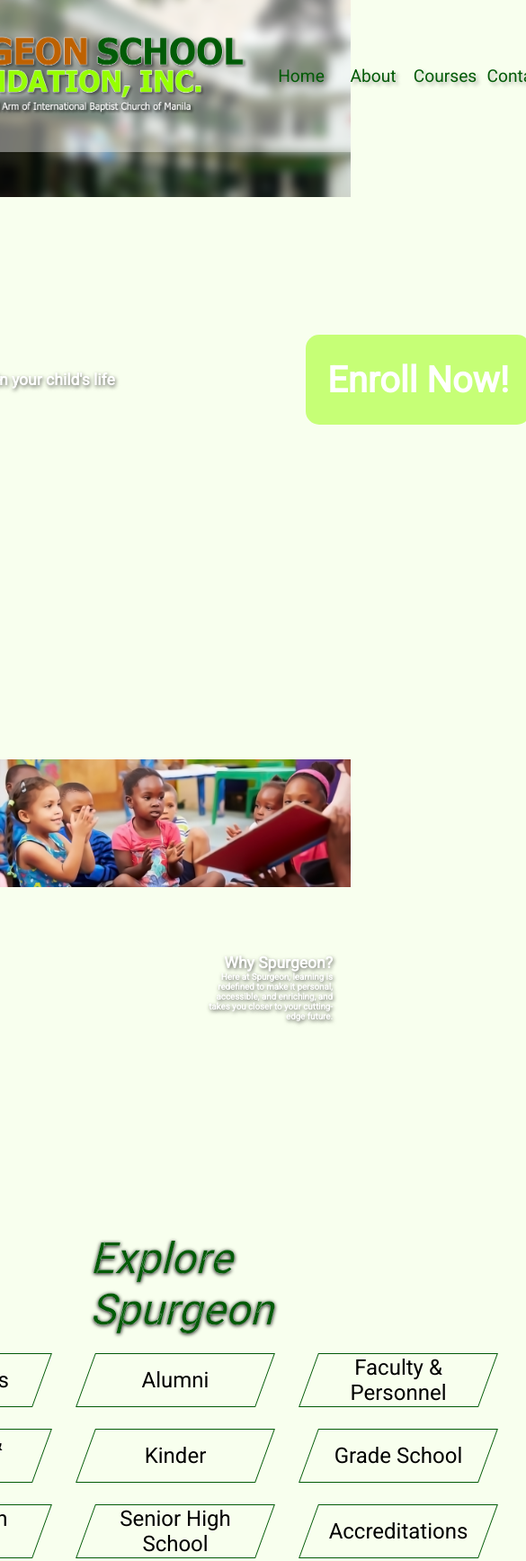
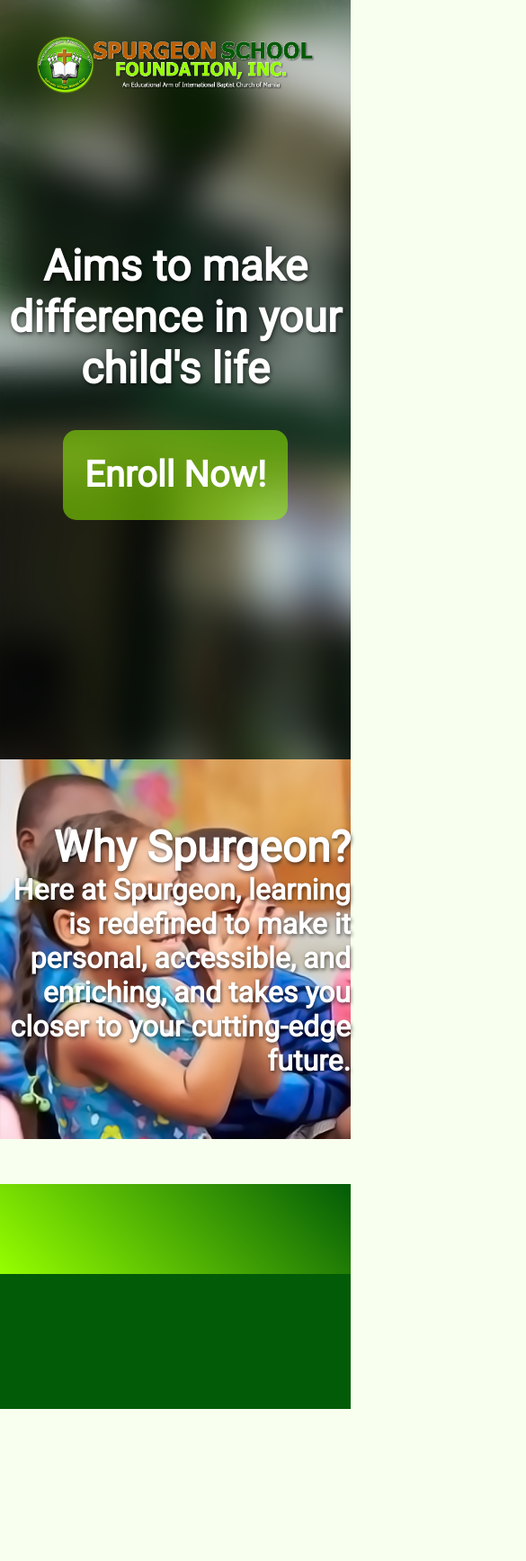
Before and after one commit to Lougerb/First-Website-w--SASS, a plain HTML site: page index.html in a window 390 px wide. Shown: the top 1735 px of the page at 90% size, 585 px wide, since content can reach past the window. After the commit the page ends 1566 px from the top, so only its background shows below. Drawn offline with Linux system fonts and the light colour scheme.

Commit message:
Responsive Section 1 done

```diff
--- a/css/sass/_Layout.scss
+++ b/css/sass/_Layout.scss
@@ -1,4 +1,4 @@
-@import "mixin";
+// @import "mixin";
 $primaryC: rgb(2, 91, 7);
 $secondaryC: #f8ffee;
 $tertiaryC: #be6101;
@@ -12,22 +12,21 @@
 
 .banner {
   &-1 {
-    background-image: url(/img/Spurgeon-Banner.png);
-    background-repeat: no-repeat;
-    background-size: 100vw auto;
-    // width: 100vw;
+    background-image: url("/img/Spurgeon-Banner.png");
+    // background-size: cover;
+    // background-repeat: no-repeat;
+    // background-position: left;
+    @include bgBanner;
     height: 100vh;
-    // min-width: 360px;
-    // position: absolute;
   }
   &-2 {
     background-image: url(/img/banner2.jpg);
-    background-repeat: no-repeat;
-    background-size: 100vw auto;
-    height: 60vh;
+
+    @include bgBanner;
+    height: 50vh;
     .bannerQuote-Wrapper-1 {
       .bannerQuote-sm {
-        padding-left: 60%;
+        float: right;
       }
     }
   }
@@ -37,15 +36,13 @@
     // font-size: 6vh;
     font-size: 3rem;
     &-xl {
-      font-size: 4.5vw;
       text-shadow: $textShadow;
-      // font-size: 4em;
-
+      font-size: 4em;
       color: white;
       font-weight: bold;
     }
     &-sm {
-      font-size: 2.5vw;
+      font-size: 2em;
       color: white;
       font-weight: bold;
       text-shadow: $textShadow;
@@ -53,13 +50,13 @@
     &-Wrapper {
       &-1 {
         display: flex;
-        // align-content: end;
         justify-content: center;
         text-align: right;
+        float: right;
         flex-direction: column;
         height: 100%;
-        width: 100%;
-        padding-right: 20px;
+        // width: 50vw;
+        // padding-right: 20px;
       }
     }
   }
@@ -71,10 +68,14 @@
 }
 header {
   height: 15vh;
+
+  .logo-mobile {
+    display: none;
+  }
+
   .navBorder {
     background-color: rgb(255, 255, 255, 0.4);
     z-index: 100;
-
     @include centerContent;
     gap: 20px;
     width: 100vw;
@@ -128,8 +129,6 @@
 .banner-1 {
   @include centerContent;
   .enrollNow {
-    // max-width: 1000px;
-    // min-width: 360px;
     gap: 40px;
     @include centerContent;
     .bannerQuote-xl {
--- /dev/null
+++ b/css/sass/_mediaQ.scss
@@ -0,0 +1,49 @@
+// @import "mixin";
+
+@media (max-width: 800px) {
+  @include headerMobile;
+  .banner {
+    &-1 {
+      .enrollNow {
+        flex-direction: column;
+      }
+    }
+    // &Quote {
+    //   &-xl {
+    //     // width: 100%;
+    //     // font-size: 3em;
+    //   }
+    // }
+  }
+  .enrollNow {
+    .bannerQuote-xl {
+      text-align: center;
+    }
+  }
+}
+
+@media (max-width: 500px) {
+  @include headerMobile;
+
+  .banner {
+    &-1 {
+      .enrollNow {
+        flex-direction: column;
+      }
+    }
+    &Quote {
+      &-Wrapper {
+        &-1 {
+          width: 100vw;
+        }
+      }
+      &-xl {
+        width: 100%;
+        font-size: 3em;
+      }
+      &-sm {
+        font-size: 2em;
+      }
+    }
+  }
+}
--- a/css/sass/_mixin.scss
+++ b/css/sass/_mixin.scss
@@ -36,3 +36,23 @@
   -webkit-box-orient: vertical;
   overflow: hidden;
 }
+
+// Mobile Queries
+@mixin bgBanner {
+  background-size: cover;
+  background-repeat: no-repeat;
+  background-position: left;
+}
+
+@mixin headerMobile {
+  header {
+    .logo-mobile {
+      display: block;
+      padding: 40px 40px;
+      width: 100%;
+    }
+    .navBorder {
+      visibility: hidden;
+    }
+  }
+}
--- a/css/sass/style.scss
+++ b/css/sass/style.scss
@@ -1,2 +1 @@
-@import "reset", "typography", "Layout";
-@import "mixin";
+@import "reset", "mixin", "typography", "Layout", "mediaQ";
--- a/index.html
+++ b/index.html
@@ -14,7 +14,11 @@
           <nav class="navBorder">
             <!-- Logo -->
             <div class="schoolLogo">
-              <img src="img/Spurgeon-logo.png" alt="Spurgeon Logo" />
+              <img
+                src="img/Spurgeon-logo.png"
+                alt="Spurgeon Logo"
+                class="logo-desktop"
+              />
             </div>
             <!-- Nav -->
             <ul>
@@ -24,14 +28,12 @@
               <li><a href="#">Contact</a></li>
             </ul>
           </nav>
+          <img
+            src="img/Spurgeon-logo.png"
+            alt="Spurgeon Logo"
+            class="logo-mobile"
+          />
         </header>
-        <!-- Quote and button -->
-        <!-- <div class="enrollNow">
-          <span id="quotaion" class="bannerQuote-xl">
-            Aims to make difference in your child's life
-          </span>
-          <a href="#" class="bigButton">Enroll Now!</a>
-        </div> -->
       </div>
 
       <div class="banner-1">
@@ -56,7 +58,7 @@
         </div>
       </div>
 
-      <div class="explore-Nav">
+      <!-- <div class="explore-Nav">
         <div class="section-Cat">
           <span>Explore Spurgeon</span>
         </div>
@@ -77,13 +79,12 @@
             <div class="explore-Option"><a href="#">Accreditations</a></div>
           </div>
         </div>
-      </div>
+      </div> -->
     </section>
 
     <!-- --------------------------SECTION 3-------------------------- -->
     <section class="news-event">
-      <!-- Make this baby a GRID-->
-      <div class="section-Cat">
+      <!-- <div class="section-Cat">
         <span>News and Events</span>
       </div>
       <div class="article-container">
@@ -175,12 +176,12 @@
             <h3>More News</h3>
           </div>
         </div>
-      </div>
+      </div> -->
     </section>
     <!-- -----------------------News and Event Section End----------------------- -->
     <!-- -----------------------Mission Vision Section Start----------------------- -->
     <section class="missionVision">
-      <div class="missionVision-title"><h1>Mission & Vision</h1></div>
+      <!-- <div class="missionVision-title"><h1>Mission & Vision</h1></div>
 
       <div class="missionVision-container">
         <div class="missionSec missionVision-box">
@@ -214,11 +215,11 @@
             perferendis placeat tempore numquam laudantium!
           </p>
         </div>
-      </div>
+      </div> -->
     </section>
     <!-- -----------------------Mission Vision Section End----------------------- -->
     <footer id="mainfooter">
-      <div class="mainfooter-container">
+      <!-- <div class="mainfooter-container">
         <div id="mainfooter-contact">
           <span class="mainfooter-xl">Contact us:</span>
           <span class="mainfooter-sm">support@spurgeon.edu.ph</span>
@@ -237,7 +238,7 @@
         <span class="mainfooter-sm">
           &copy; 2000-2021 Spurgeon School Foundation Inc.
         </span>
-      </div>
+      </div> -->
     </footer>
   </body>
 </html>
```
Also changed, not shown: css/style.css.
